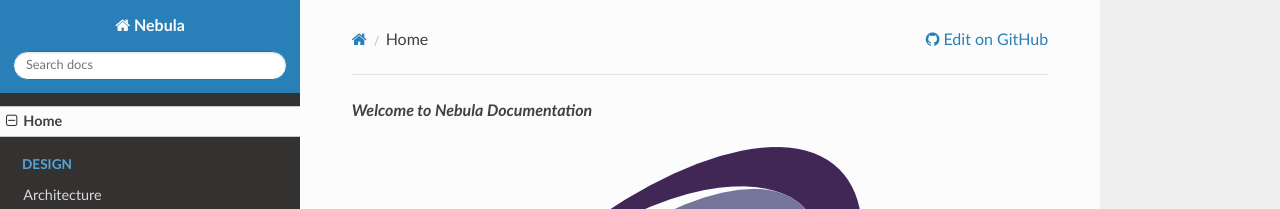
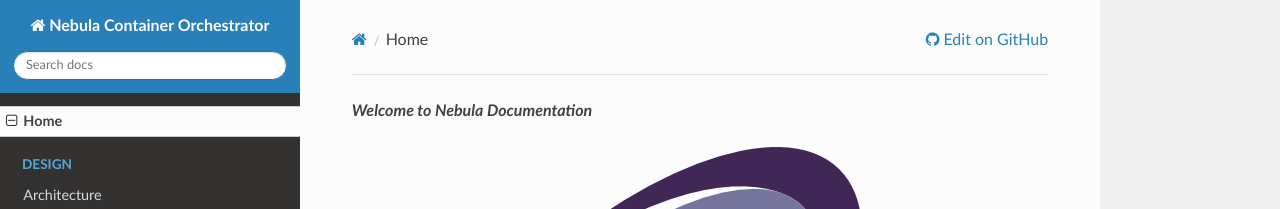
Before and after one commit to nebula-orchestrator/docs, an MkDocs documentation site: the page built from docs/index.md, in a window 1280 px wide. Shown: the top 209 px of the page. Built offline with MkDocs 1.6.1, drawn with Linux system fonts in a browser that asks for light colours; nearby versions of some CDN libraries.

Commit message:
site name title change

```diff
--- a/mkdocs.yml
+++ b/mkdocs.yml
@@ -1,4 +1,4 @@
-site_name: Nebula
+site_name: Nebula Container Orchestrator
 theme: readthedocs
 nav:
     - Home: index.md
```
